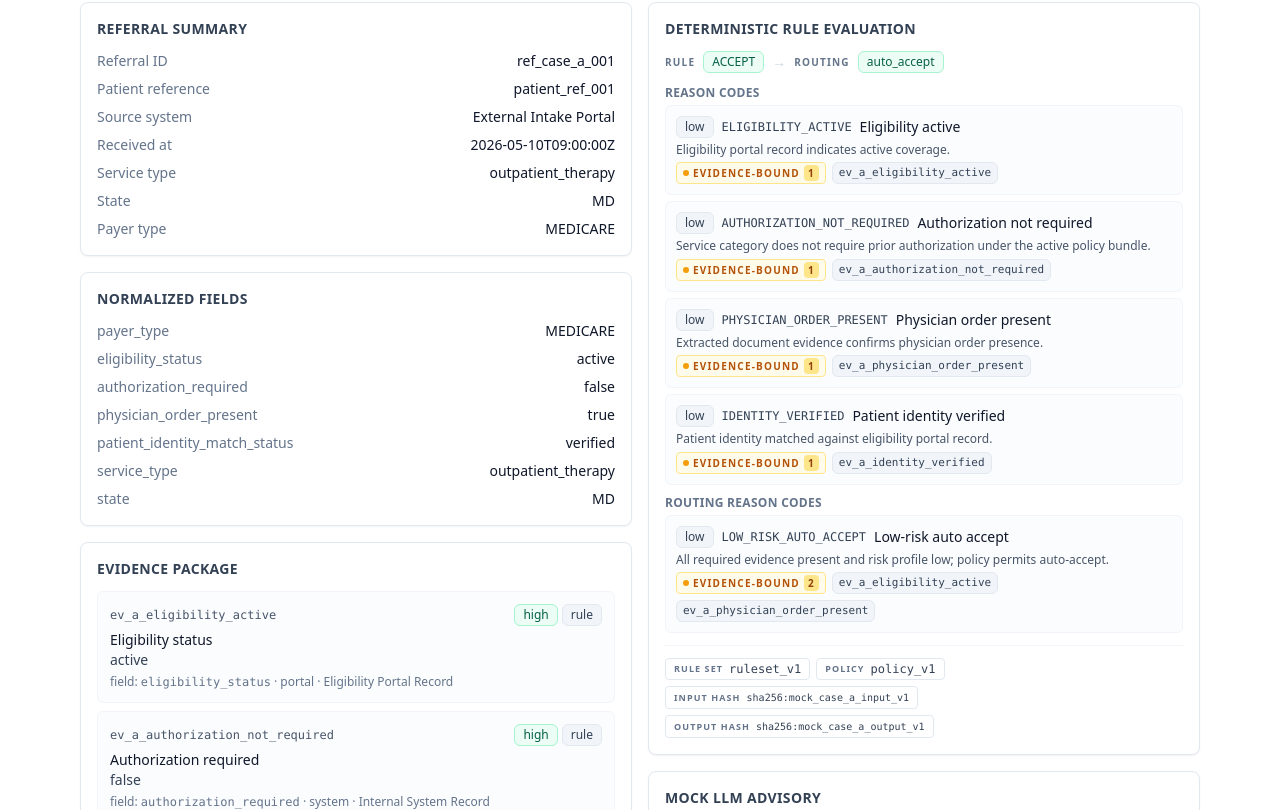
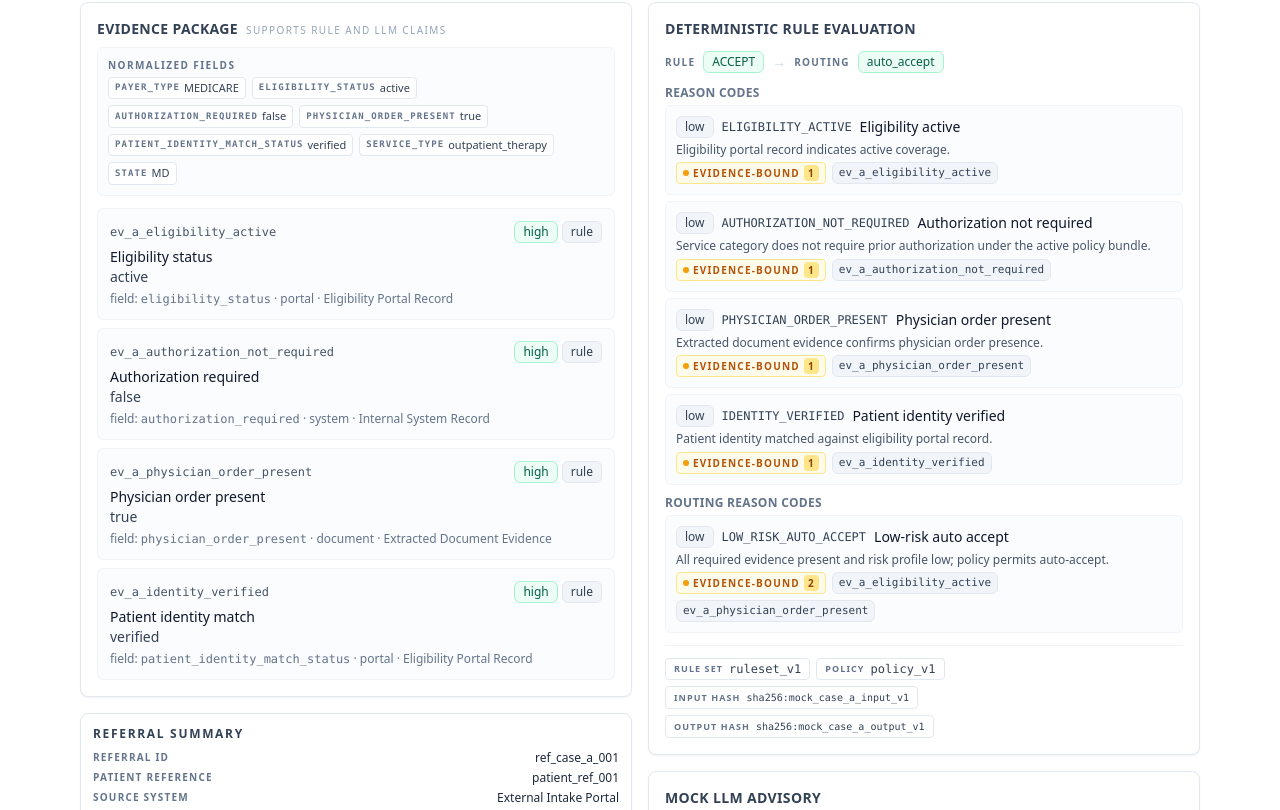
Before and after one commit to Ariosolzq/auditable-ai-referral-demo, a Next.js app: page /cases/case-a in a window 1280 px wide. Shown: the part 590-1400 px from the top of the page. Built offline with nearby package versions, Linux system fonts and the light colour scheme.

Commit message:
Round 4-2: consolidate inputs and evidence workspace

```diff
--- a/components/workflow/CaseWorkspaceClient.tsx
+++ b/components/workflow/CaseWorkspaceClient.tsx
@@ -6,7 +6,6 @@ import AuditTimeline from "@/components/workflow/AuditTimeline";
 import EvidencePanel from "@/components/workflow/EvidencePanel";
 import HumanReviewPanel from "@/components/workflow/HumanReviewPanel";
 import LLMAdvisoryCard from "@/components/workflow/LLMAdvisoryCard";
-import NormalizedFieldsCard from "@/components/workflow/NormalizedFieldsCard";
 import ReferralSummaryCard from "@/components/workflow/ReferralSummaryCard";
 import RuleEvaluationCard from "@/components/workflow/RuleEvaluationCard";
 import WorkflowProgressRail from "@/components/workflow/WorkflowProgressRail";
@@ -269,15 +268,13 @@ export default function CaseWorkspaceClient({
         />
         <div className="grid grid-cols-1 gap-4 lg:grid-cols-2">
           <div className="space-y-4">
-            <ReferralSummaryCard referralSummary={caseData.referralSummary} />
-            <NormalizedFieldsCard
-              normalizedFields={caseData.normalizedFields}
-            />
             <EvidencePanel
               evidenceRecords={caseData.evidenceRecords}
               selectedEvidenceIds={selectedEvidenceIds}
               onClearSelection={handleClearSelection}
+              normalizedFields={caseData.normalizedFields}
             />
+            <ReferralSummaryCard referralSummary={caseData.referralSummary} />
           </div>
           <div className="space-y-4">
             <RuleEvaluationCard
--- a/components/workflow/EvidencePanel.tsx
+++ b/components/workflow/EvidencePanel.tsx
@@ -1,12 +1,13 @@
 "use client";
 
 import type { ReactNode } from "react";
-import type { EvidenceRecord } from "@/types/referral";
+import type { EvidenceRecord, ReferralCase } from "@/types/referral";
 
 type Props = {
   evidenceRecords: EvidenceRecord[];
   selectedEvidenceIds?: string[];
   onClearSelection?: () => void;
+  normalizedFields?: ReferralCase["normalizedFields"];
 };
 
 function Badge({
@@ -32,20 +33,40 @@ function confidenceTone(c: EvidenceRecord["confidence"]): string {
   return "bg-slate-100 text-slate-700 border-slate-200";
 }
 
+function NormalizedChip({ name, value }: { name: string; value: unknown }) {
+  return (
+    <span className="inline-flex items-center gap-1 rounded border border-slate-200 bg-white px-1.5 py-0.5 text-[11px]">
+      <span className="font-mono text-[9px] font-semibold uppercase tracking-[0.12em] text-slate-500">
+        {name}
+      </span>
+      <span className="font-medium text-slate-700">{String(value)}</span>
+    </span>
+  );
+}
+
 export default function EvidencePanel({
   evidenceRecords,
   selectedEvidenceIds = [],
   onClearSelection,
+  normalizedFields,
 }: Props) {
   const selectedCount = selectedEvidenceIds.length;
   const selectedSet = new Set(selectedEvidenceIds);
+  const normalizedEntries = normalizedFields
+    ? Object.entries(normalizedFields)
+    : [];
 
   return (
     <section className="rounded-lg border border-slate-200 bg-white p-4 shadow-sm">
-      <div className="mb-3 flex flex-wrap items-center justify-between gap-2">
-        <h2 className="text-sm font-semibold uppercase tracking-wide text-slate-700">
-          Evidence Package
-        </h2>
+      <div className="mb-2 flex flex-wrap items-center justify-between gap-2">
+        <div className="flex flex-wrap items-baseline gap-2">
+          <h2 className="text-sm font-semibold uppercase tracking-wide text-slate-700">
+            Evidence Package
+          </h2>
+          <span className="text-[10px] font-medium uppercase tracking-[0.14em] text-slate-400">
+            Supports rule and LLM claims
+          </span>
+        </div>
         {selectedCount > 0 && (
           <div className="flex flex-wrap items-center gap-2">
             <span className="inline-flex items-center gap-1.5 rounded border border-amber-200 bg-amber-50 px-2 py-0.5 text-[11px] font-semibold uppercase tracking-[0.12em] text-amber-700">
@@ -53,7 +74,7 @@ export default function EvidencePanel({
                 aria-hidden="true"
                 className="inline-block h-1.5 w-1.5 rounded-full bg-amber-500"
               />
-              Evidence selected
+              Selected evidence
               <span className="rounded bg-amber-200 px-1 font-bold text-amber-800">
                 {selectedCount}
               </span>
@@ -70,6 +91,20 @@ export default function EvidencePanel({
           </div>
         )}
       </div>
+
+      {normalizedEntries.length > 0 && (
+        <div className="mb-3 rounded-md border border-slate-100 bg-slate-50/60 p-2.5">
+          <h3 className="mb-1 text-[10px] font-semibold uppercase tracking-[0.14em] text-slate-500">
+            Normalized fields
+          </h3>
+          <div className="flex flex-wrap gap-1.5">
+            {normalizedEntries.map(([k, v]) => (
+              <NormalizedChip key={k} name={k} value={v} />
+            ))}
+          </div>
+        </div>
+      )}
+
       <ul className="space-y-2">
         {evidenceRecords.map((e) => {
           const selected = selectedSet.has(e.id);
--- a/components/workflow/ReferralSummaryCard.tsx
+++ b/components/workflow/ReferralSummaryCard.tsx
@@ -1,36 +1,38 @@
+import { Fragment } from "react";
 import type { ReferralCase } from "@/types/referral";
 
 type Props = {
   referralSummary: ReferralCase["referralSummary"];
 };
 
-function Field({ label, value }: { label: string; value: string }) {
+export default function ReferralSummaryCard({ referralSummary }: Props) {
+  const rows: [string, string][] = [
+    ["Referral ID", referralSummary.referralId],
+    ["Patient reference", referralSummary.patientReferenceId],
+    ["Source system", referralSummary.sourceSystem],
+    ["Received at", referralSummary.receivedAt],
+    ["Service type", referralSummary.serviceType],
+    ["State", referralSummary.state],
+    ["Payer type", referralSummary.payerType],
+  ];
+
   return (
-    <div className="flex items-start justify-between gap-3 text-sm">
-      <span className="text-slate-500">{label}</span>
-      <span className="text-right font-medium text-slate-900">{value}</span>
-    </div>
-  );
-}
-
-export default function ReferralSummaryCard({ referralSummary }: Props) {
-  return (
-    <section className="rounded-lg border border-slate-200 bg-white p-4 shadow-sm">
-      <h2 className="mb-3 text-sm font-semibold uppercase tracking-wide text-slate-700">
+    <section className="rounded-lg border border-slate-200 bg-white p-3 shadow-sm">
+      <h2 className="mb-2 text-xs font-semibold uppercase tracking-[0.14em] text-slate-700">
         Referral Summary
       </h2>
-      <div className="space-y-2">
-        <Field label="Referral ID" value={referralSummary.referralId} />
-        <Field
-          label="Patient reference"
-          value={referralSummary.patientReferenceId}
-        />
-        <Field label="Source system" value={referralSummary.sourceSystem} />
-        <Field label="Received at" value={referralSummary.receivedAt} />
-        <Field label="Service type" value={referralSummary.serviceType} />
-        <Field label="State" value={referralSummary.state} />
-        <Field label="Payer type" value={referralSummary.payerType} />
-      </div>
+      <dl className="grid grid-cols-[max-content_1fr] gap-x-3 gap-y-1">
+        {rows.map(([label, value]) => (
+          <Fragment key={label}>
+            <dt className="text-[10px] font-semibold uppercase tracking-[0.12em] text-slate-500">
+              {label}
+            </dt>
+            <dd className="break-all text-right text-xs font-medium text-slate-800">
+              {value}
+            </dd>
+          </Fragment>
+        ))}
+      </dl>
     </section>
   );
 }
```
